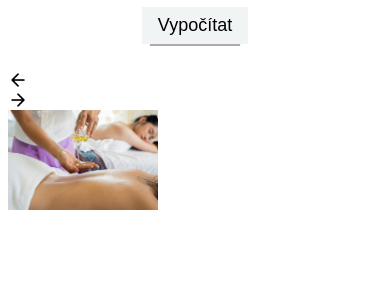
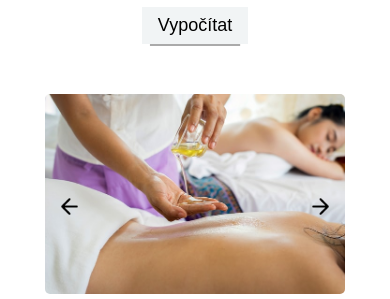
Before and after one commit to zuzubel/Nechci-kourit, a React app: page / in a window 390 px wide. Shown: the part 1127-1426 px from the top of the page. Before the commit the page ends 1348 px from the top, so only its background shows below. Built offline with nearby package versions, Linux system fonts and the light colour scheme.

Commit message:
Carousel per month mobile screen styling done

```diff
--- a/src/components/Calculator/Carousel/style.css
+++ b/src/components/Calculator/Carousel/style.css
@@ -1,20 +1,39 @@
+.slider {
+  position: relative;
+  display: flex;
+  justify-content: center;
+  align-items: center;
+}
+
+.active {
+  display: flex;
+  align-items: center;
+  justify-content: center;
+}
+
 .img_carousel {
-  width: 150px;
-  height: 100px;
+  width: 80%;
+  border-radius: 5px;
 }
 
 .leftArrow {
   background-image: url('../../../img/Carousel/slider_icons/left.png');
-  width: 20px;
-  height: 20px;
+  width: 25px;
+  height: 25px;
   background-repeat: no-repeat;
   background-size: cover;
+  position: absolute;
+  left: 13%;
+  top: 50%;
 }
 
 .rightArrow {
   background-image: url('../../../img/Carousel/slider_icons/right.png');
-  width: 20px;
-  height: 20px;
+  width: 25px;
+  height: 25px;
   background-repeat: no-repeat;
   background-size: cover;
+  position: absolute;
+  right: 13%;
+  top: 50%;
 }
--- a/src/components/Calculator/style.css
+++ b/src/components/Calculator/style.css
@@ -1,5 +1,6 @@
 .calculatorFormContainer {
   margin-top: 24px;
+  margin-bottom: 24px;
   font-size: 16px;
   display: flex;
   flex-direction: column;
```
